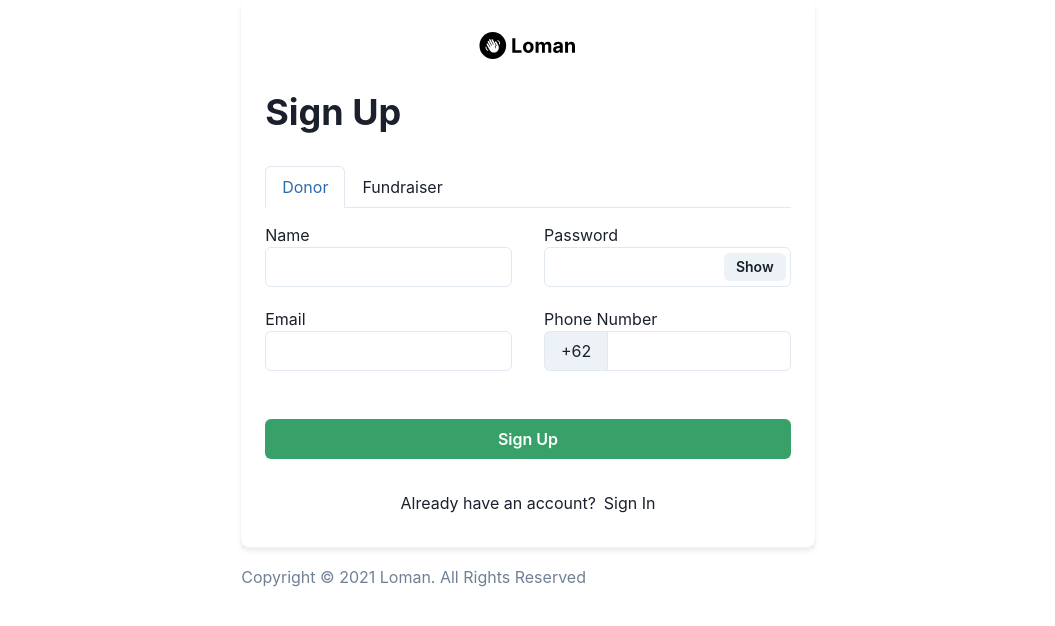
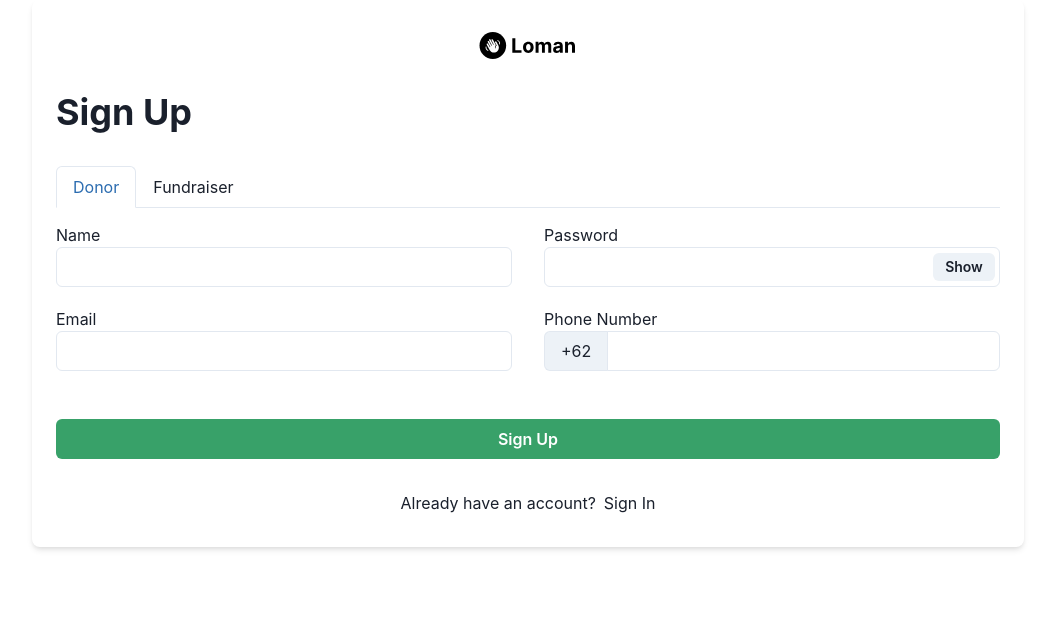
Before and after one commit to rtx-compfest/loman-frontend, a Next.js app: page /sign-up in a window 1280 px wide. Shown: the top 626 px of the page, without its empty margins (112-1167 px from the left). Built offline with nearby package versions, Linux system fonts and the light colour scheme.

Commit message:
Update layout component

```diff
--- a/components/Layout.js
+++ b/components/Layout.js
@@ -1,9 +1,28 @@
 import {Container} from '@chakra-ui/react'
 import Footer from '@components/Footer'
+import Head from 'next/head'
+import {NavUser} from '@components/Nav'
 
-export const Layout = ({children}) => (
-  <Container>
+export const Layout = ({hasNavbar = true, hasFooter = true, children}) => (
+  <Container maxWidth="container.lg">
+    <Head>
+      <title>Loman</title>
+      <meta name="description" content="Generated by create next app" />
+      <link rel="icon" href={'/favicon.ico'} />
+    </Head>
+
+    {hasNavbar && (
+      <header>
+        <NavUser />
+      </header>
+    )}
+
     {children}
-    <Footer />
+
+    {hasFooter && (
+      <footer>
+        <Footer />
+      </footer>
+    )}
   </Container>
 )
--- a/pages/sign-in/index.js
+++ b/pages/sign-in/index.js
@@ -19,7 +19,7 @@ const SignIn = () => {
   const [show, setShow] = useState(false)
 
   return (
-    <Layout>
+    <Layout hasNavbar={false} hasFooter={false}>
       <VStack
         boxShadow="md"
         borderRadius="0.5rem"
--- a/pages/sign-up/index.js
+++ b/pages/sign-up/index.js
@@ -125,7 +125,7 @@ const FundraiserSignUp = () => {
 
 const SignUp = () => {
   return (
-    <Layout>
+    <Layout hasNavbar={false} hasFooter={false}>
       <VStack
         align="stretch"
         spacing="2rem"
```
